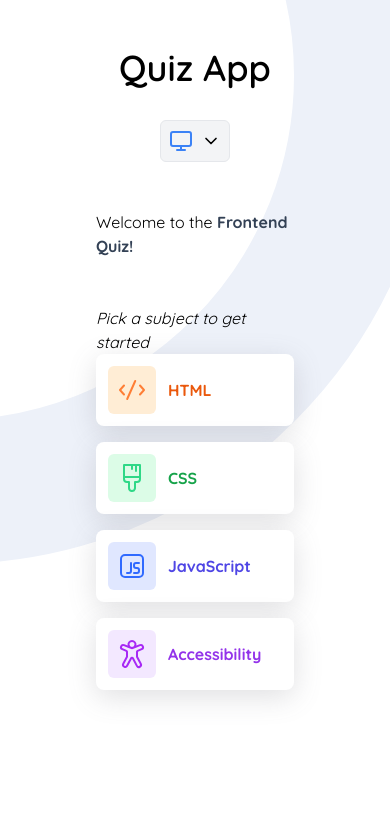
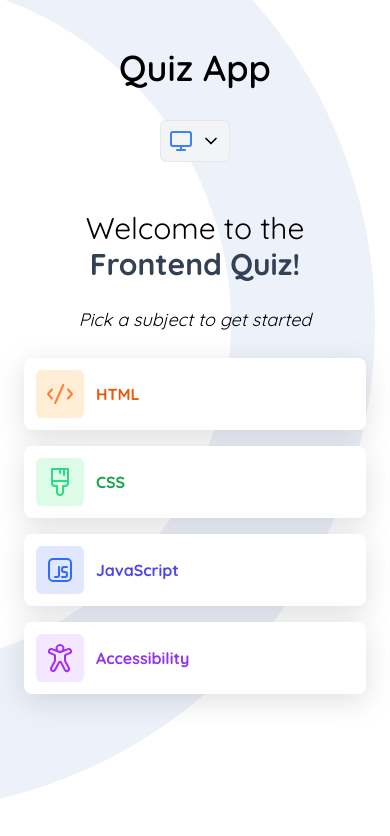
Before and after one commit to Motlakz/front-end-quiz, a React (Vite) app: page / in a window 390 px wide. Shown: the top 836 px of the page. Built offline with nearby package versions, Linux system fonts and the light colour scheme.

Commit message:
fix: update responsiveness for quizzes and background images across multiple screens and modes

```diff
--- a/src/components/Header.tsx
+++ b/src/components/Header.tsx
@@ -29,7 +29,7 @@ const Header: React.FC<HeaderProps> = ({ currentQuiz }) => {
     };
 
     return (
-        <header className="flex justify-between items-center flex-col sm:flex-row gap-8 p-12 sm:mx-12 mx-8">
+        <header className="flex justify-between items-center flex-col sm:flex-row gap-8 py-12 md:mx-12 mx-24">
             {currentQuiz ? (
                 <div className="flex items-center rounded-md p-2 justify-center gap-4">
                     <div className={`w-8 h-8 flex items-center justify-center rounded-md bg-${currentQuiz.color}-100 dark:bg-${currentQuiz.color}-300`}>
--- a/src/components/questions/AccessibilityQuiz.tsx
+++ b/src/components/questions/AccessibilityQuiz.tsx
@@ -32,7 +32,7 @@ const AccessibilityQuiz = () => {
 	}
 
 	return (
-		<div className="grid md:grid-cols-2 grid-cols-1 gap-10 items-center sm:mx-24 mx-12">
+		<div className="grid md:grid-cols-2 grid-cols-1 gap-10 items-center sm:mx-24 md:mx-12 mx-6">
 			<article>
 				<span className="italic text-gray-600 dark:text-gray-300">Question {currentQuestionIndex + 1} of {totalQuestions}</span>
 				<h1 className="sm:text-4xl text-3xl text-gray-800 dark:text-white mt-2 mb-6">{currentQuestion.question}</h1>
--- a/src/components/questions/CSSQuiz.tsx
+++ b/src/components/questions/CSSQuiz.tsx
@@ -32,7 +32,7 @@ const CSSQuiz = () => {
     }
 
     return (
-		<div className="grid md:grid-cols-2 grid-cols-1 gap-10 items-center sm:mx-24 mx-12">
+		<div className="grid md:grid-cols-2 grid-cols-1 gap-10 items-center sm:mx-24 md:mx-12 mx-6">
 			<article>
 				<span className="italic text-gray-600 dark:text-gray-300">Question {currentQuestionIndex + 1} of {totalQuestions}</span>
 				<h1 className="sm:text-4xl text-3xl text-gray-800 dark:text-white mt-2 mb-6">{currentQuestion.question}</h1>
--- a/src/components/questions/HTMLQuiz.tsx
+++ b/src/components/questions/HTMLQuiz.tsx
@@ -32,7 +32,7 @@ const HTMLQuiz = () => {
 	}
 
 	return (
-		<div className="grid md:grid-cols-2 grid-cols-1 gap-10 items-center sm:mx-24 mx-12">
+		<div className="grid md:grid-cols-2 grid-cols-1 gap-10 items-center sm:mx-24 md:mx-12 mx-6">
 			<article>
 				<span className="italic text-gray-600 dark:text-gray-300">Question {currentQuestionIndex + 1} of {totalQuestions}</span>
 				<h1 className="sm:text-4xl text-3xl text-gray-800 dark:text-white mt-2 mb-6">{currentQuestion.question}</h1>
--- a/src/components/questions/JavaScriptQuiz.tsx
+++ b/src/components/questions/JavaScriptQuiz.tsx
@@ -32,7 +32,7 @@ const JavaScriptQuiz = () => {
     }
 
     return (
-		<div className="grid md:grid-cols-2 grid-cols-1 gap-10 items-center sm:mx-24 mx-12">
+		<div className="grid md:grid-cols-2 grid-cols-1 gap-10 items-center sm:mx-24 md:mx-12 mx-6">
 			<article>
 				<span className="italic text-gray-600 dark:text-gray-300">Question {currentQuestionIndex + 1} of {totalQuestions}</span>
 				<h1 className="sm:text-4xl text-3xl text-gray-800 dark:text-white mt-2 mb-6">{currentQuestion.question}</h1>
--- a/src/index.css
+++ b/src/index.css
@@ -20,3 +20,29 @@ main {
 :root.dark main {
     background-image: url("./assets/images/pattern-background-desktop-dark.svg");
 }
+
+@media (width <= 860px) {
+    main {
+        background-image: url("./assets/images/pattern-background-tablet-light.svg");
+        background-repeat: no-repeat;
+        background-position: left top;
+    }
+
+    :root.dark main {
+        background-image: url("./assets/images/pattern-background-tablet-dark.svg");
+        background-repeat: no-repeat;
+        background-position: left top;
+    }
+}
+
+@media (width <= 480px) {
+    main {
+        background-image: url("./assets/images/pattern-background-mobile-light.svg");
+        background-repeat: no-repeat;
+    }
+
+    :root.dark main {
+        background-image: url("./assets/images/pattern-background-mobile-dark.svg");
+        background-repeat: no-repeat;
+    }
+}
--- a/src/pages/QuizNotFoundPage.tsx
+++ b/src/pages/QuizNotFoundPage.tsx
@@ -1,9 +1,5 @@
 const QuizNotFoundPage = () => {
-    return (
-        <div>
-		    <p className="flex items-center justify-center text-5xl text-center text-purple-500 dark:text-purple-200">Quiz Not Found</p>;
-        </div>
-    )
+    return <p className="flex items-center font-extrabold justify-center text-5xl text-center text-purple-500 dark:text-purple-200">Quiz Not Found</p>;
 }
 
 export default QuizNotFoundPage
--- a/src/pages/ResultsPage.tsx
+++ b/src/pages/ResultsPage.tsx
@@ -1,8 +1,9 @@
 import { motion } from 'framer-motion';
 import { useLocation, useNavigate } from 'react-router-dom';
 import { resultQuizCards } from '../utils/quizCards';
-import { useState, useEffect, useRef } from 'react';
+import { useState, useEffect } from 'react';
 import Confetti from 'react-confetti';
+import { playSound } from '../utils/soundEffects';
 
 const ResultsPage = () => {
     const location = useLocation();
@@ -10,7 +11,6 @@ const ResultsPage = () => {
     const { score, totalQuestions, quizTitle } = location.state || {};
     const currentQuiz = resultQuizCards[quizTitle as keyof typeof resultQuizCards];
     const [showAnimation, setShowAnimation] = useState(false);
-    const audioRef = useRef<HTMLAudioElement | null>(null);
 
     useEffect(() => {
         setShowAnimation(true);
@@ -18,26 +18,16 @@ const ResultsPage = () => {
 
         // Play sound effect
         const percentage = (score / totalQuestions) * 100;
-        let soundFile = '';
         if (percentage >= 70) {
-            soundFile = 'high_score.mp3';
+            playSound('highScore');
         } else if (percentage >= 40 && percentage <= 60) {
-            soundFile = 'medium_score.mp3';
+            playSound('mediumScore');
         } else if (percentage <= 30) {
-            soundFile = 'low_score.mp3';
-        }
-
-        if (soundFile) {
-            audioRef.current = new Audio(`/sounds/${soundFile}`);
-            audioRef.current.play();
+            playSound('lowScore');
         }
 
         return () => {
             clearTimeout(timer);
-            if (audioRef.current) {
-                audioRef.current.pause();
-                audioRef.current = null;
-            }
         };
     }, [score, totalQuestions]);
 
--- a/src/pages/WelcomePage.tsx
+++ b/src/pages/WelcomePage.tsx
@@ -13,10 +13,10 @@ const WelcomePage = () => {
     const imgStyle = "w-8 h-8";
 
     return (
-        <div className="grid sm:grid-cols-2 grid-cols-1 items-center mx-24">
-            <article>
-                <h1 className="sm:text-5xl dark:text-white">Welcome to the <span className="font-extrabold text-slate-700 dark:text-slate-200">Frontend Quiz!</span></h1>
-                <p className="mt-12 italic">Pick a subject to get started</p>
+        <div className="grid md:grid-cols-2 grid-cols-1 items-center md:mx-12 mx-6 sm:mx-24">
+            <article className="text-center md:text-left max-w-lg w-full">
+                <h1 className="sm:text-5xl text-3xl dark:text-white">Welcome to the <span className="font-extrabold text-slate-700 dark:text-slate-200">Frontend Quiz!</span></h1>
+                <p className="sm:mt-12 my-6 text-lg sm:text-2xl italic">Pick a subject to get started</p>
             </article>
             <div className="cards flex flex-col gap-4">
                 <motion.div
--- a/src/utils/soundEffects.ts
+++ b/src/utils/soundEffects.ts
@@ -11,8 +11,11 @@ const soundEffects = {
     optionSelect: new Audio(getAudioPath('option_select.mp3')),
     buttonNext: new Audio(getAudioPath('button_next.mp3')),
     buttonSubmit: new Audio(getAudioPath('button_submit.mp3')),
+    highScore: new Audio(getAudioPath('high_score.mp3')),
+    mediumScore: new Audio(getAudioPath('medium_score.mp3')),
+    lowScore: new Audio(getAudioPath('low_score.mp3')),
 };
 
-export const playSound = (sound: 'optionSelect' | 'buttonNext' | 'buttonSubmit') => {
+export const playSound = (sound: keyof typeof soundEffects) => {
     soundEffects[sound].play().catch(error => console.error('Error playing sound:', error));
 };
```
